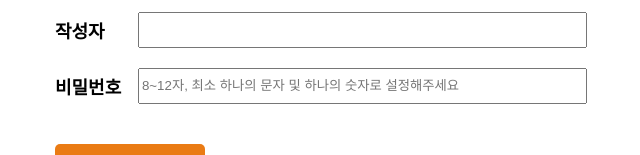
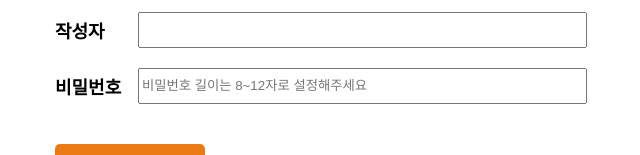
Before and after one commit to viet-connect/viet-connect-frontend, a Next.js app: page /job_opening/posting in a window 1280 px wide. Shown: the part 1311-1466 px from the top of the page, without its empty margins (319-959 px from the left). Built offline with nearby package versions, Linux system fonts and the light colour scheme.

Commit message:
fix: 비밀번호 제한사항(8~12자로만)

```diff
--- a/src/components/job_opening/posting/fourth_part/index.tsx
+++ b/src/components/job_opening/posting/fourth_part/index.tsx
@@ -165,7 +165,7 @@ export default function JobOpeningPostingFourthPart({ data, setIsRequesting }) {
 						});
 					}}
 					name="password"
-					placeholder="8~12자, 최소 하나의 문자 및 하나의 숫자로 설정해주세요"
+					placeholder="비밀번호 길이는 8~12자로 설정해주세요"
 					autoComplete="off"
 					required
 				/>
--- a/src/utils/validate.ts
+++ b/src/utils/validate.ts
@@ -25,11 +25,11 @@ export default {
 			.max(12) // Maximum length 12
 			.has()
 			.not()
-			.spaces() // Should not have spaces
-			.has()
-			.letters(1)
-			.has()
-			.digits(1); // Must have at least 1 digits
+			.spaces(); // Should not have spaces
+		// .has()
+		// .letters(1)
+		// .has()
+		// .digits(1); // Must have at least 1 digits
 
 		return schema.validate(val);
 	},
```
